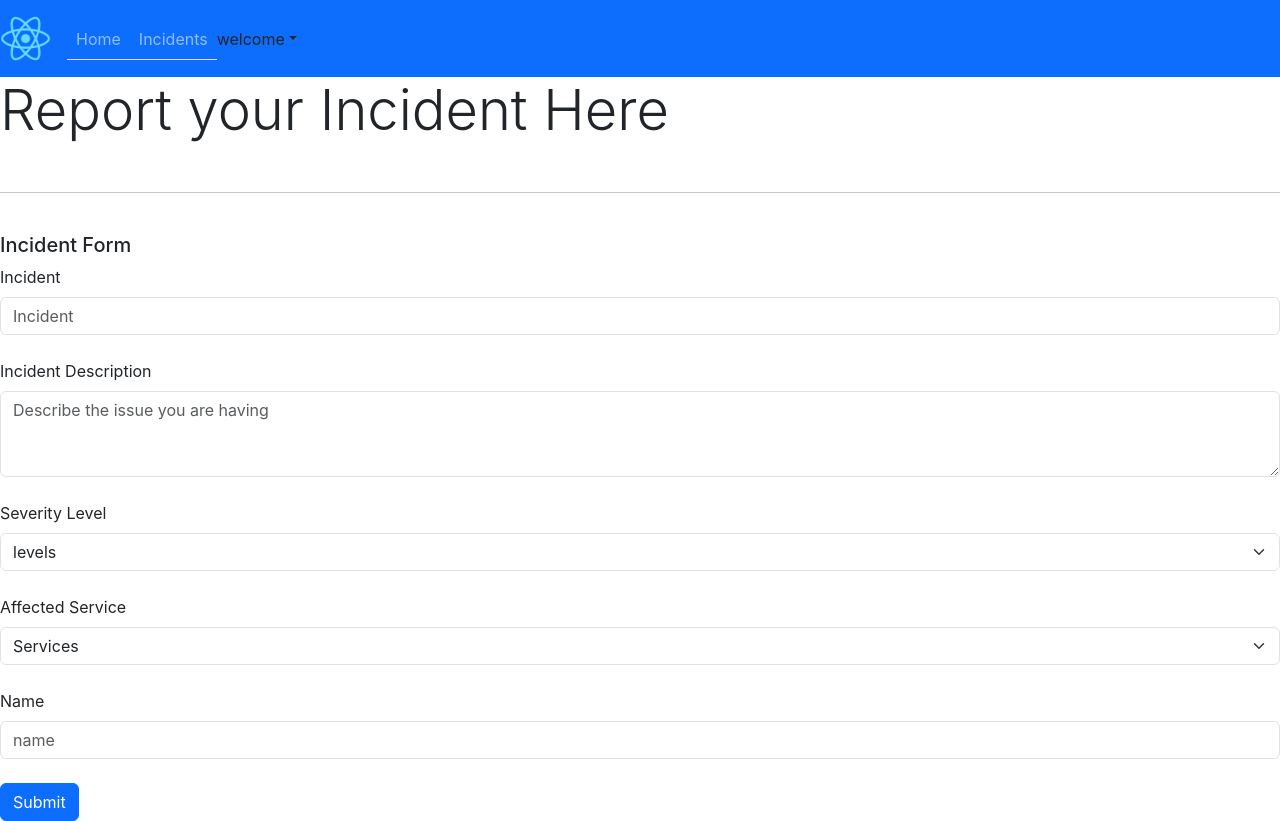
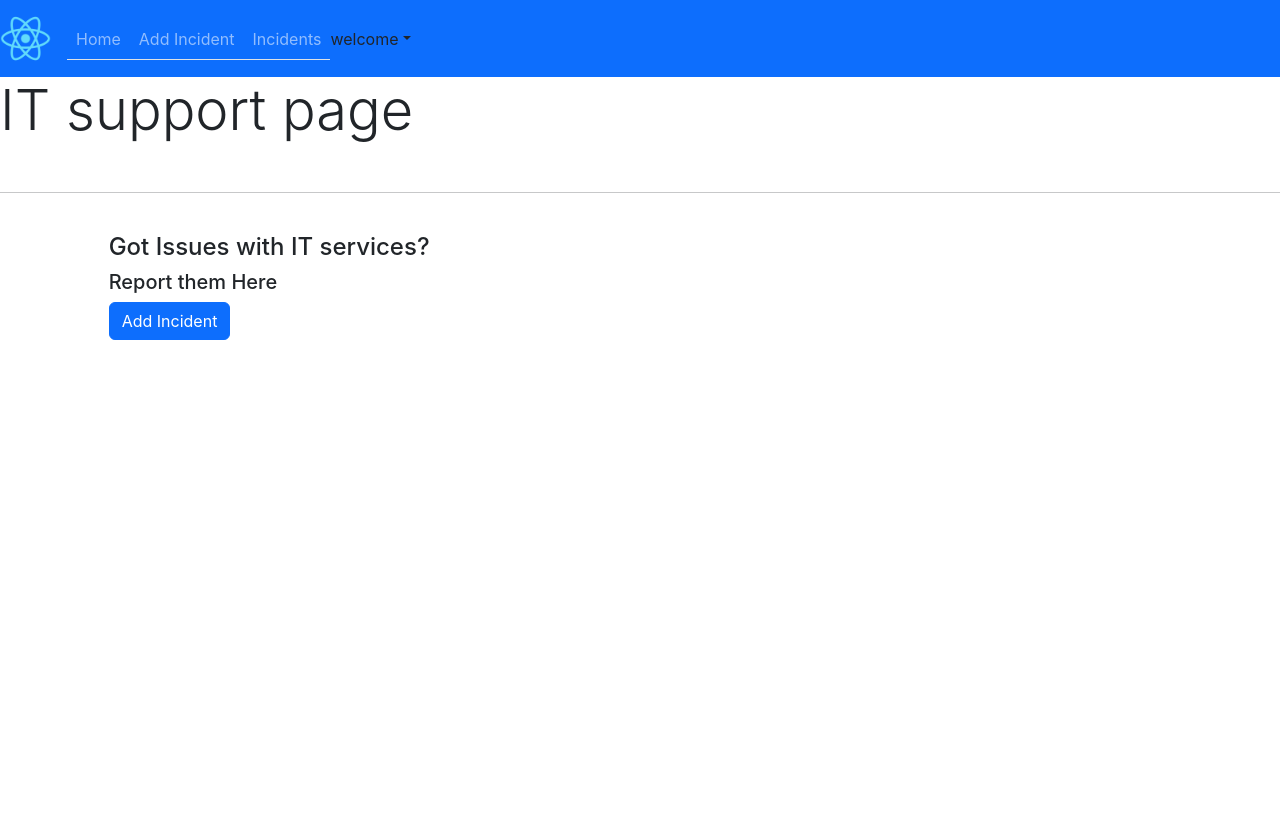
Before and after one commit to OHailwood98/incident_tracker, a React (Create React App) app: page / in a window 1280 px wide. After the commit the page ends 800 px from the top, so only its background shows below. Built offline with nearby package versions, Linux system fonts and the light colour scheme.

Commit message:
move adding incident to its own page

```diff
--- a/src/components/nav/TopNavBar.js
+++ b/src/components/nav/TopNavBar.js
@@ -26,6 +26,11 @@ function TopNavBar() {
         <Nav variant="tabs" defaultActiveKey={window.location.pathname}>
           <Nav.Item>
             <Nav.Link onClick={() => navigate("/")}>Home</Nav.Link>
+          </Nav.Item>
+          <Nav.Item>
+            <Nav.Link onClick={() => navigate("/addincident")}>
+              Add Incident
+            </Nav.Link>
           </Nav.Item>
           <Nav.Item>
             <Nav.Link onClick={() => navigate("/incidents")}>
--- /dev/null
+++ b/src/components/pages/AddIncidentPage.jsx
@@ -0,0 +1,35 @@
+import api from "../../api";
+import { useState } from "react";
+
+import IncidentForm from "../forms/AddIncidentForm";
+import IncidentConfirmed from "../forms/IncidentConfirmed";
+
+export default function AddIncidentPage() {
+  const [errors, setErrors] = useState({});
+  const [success, setSuccess] = useState(false);
+  const [incidnetID, setIncidnetID] = useState("");
+
+  function submit(data) {
+    api.incidents
+      .addIncident(data)
+      .then((id) => {
+        setSuccess(true);
+        setIncidnetID(id);
+      })
+      .catch((err) => {
+        return setErrors(err.response.data.errors);
+      });
+  }
+  return (
+    <div>
+      <h1 class="display-4">Report your Incident Here</h1>
+      <br />
+      <hr />
+      <br />
+      {!success && <IncidentForm submit={submit} errors={errors} />}
+      {success && (
+        <IncidentConfirmed incidentID={incidnetID} setSuccess={setSuccess} />
+      )}
+    </div>
+  );
+}
--- a/src/components/pages/HomePage.jsx
+++ b/src/components/pages/HomePage.jsx
@@ -1,35 +1,27 @@
-import api from "../../api";
-import { useState } from "react";
-
-import IncidentForm from "../forms/AddIncidentForm";
-import IncidentConfirmed from "../forms/IncidentConfirmed";
+import Row from "react-bootstrap/Row";
+import Col from "react-bootstrap/Col";
+import Button from "react-bootstrap/Button";
+import { useNavigate } from "react-router";
 
 export default function HomePage() {
-  const [errors, setErrors] = useState({});
-  const [success, setSuccess] = useState(false);
-  const [incidnetID, setIncidnetID] = useState("");
-
-  function submit(data) {
-    api.incidents
-      .addIncident(data)
-      .then((id) => {
-        setSuccess(true);
-        setIncidnetID(id);
-      })
-      .catch((err) => {
-        return setErrors(err.response.data.errors);
-      });
-  }
+  const navigate = useNavigate();
   return (
     <div>
-      <h1 class="display-4">Report your Incident Here</h1>
+      <h1 class="display-4">IT support page</h1>
       <br />
       <hr />
       <br />
-      {!success && <IncidentForm submit={submit} errors={errors} />}
-      {success && (
-        <IncidentConfirmed incidentID={incidnetID} setSuccess={setSuccess} />
-      )}
+      <Row>
+        <Col md={{ span: 4, offset: 1 }}>
+          <h4>Got Issues with IT services?</h4>
+          <h5>Report them Here</h5>
+          <Button onClick={() => navigate("addIncident")}>
+            {" "}
+            Add Incident{" "}
+          </Button>
+        </Col>
+        <Col md={{ span: 4, offset: 2 }}></Col>
+      </Row>
     </div>
   );
 }
--- a/src/index.js
+++ b/src/index.js
@@ -10,6 +10,7 @@ import "./App.css";
 import RequireAdmin from "./utils/RequireAdmin";
 
 import HomePage from "./components/pages/HomePage";
+import AddIncidentPage from "./components/pages/AddIncidentPage";
 import IncidentPage from "./components/pages/IncidentsPage";
 import SignupPage from "./components/pages/SignupPage";
 import LoginPage from "./components/pages/LoginPage";
@@ -28,6 +29,7 @@ root.render(
           <Route index element={<HomePage />} />
           <Route path="signup" element={<SignupPage />} />
           <Route path="login" element={<LoginPage />} />
+          <Route path="addincident" element={<AddIncidentPage />} />
           <Route path="incidents" element={<IncidentPage />} />
           <Route path="incident/:incident" element={<IncidentDisplayPage />} />
           <Route element={<RequireAdmin />}>
```
